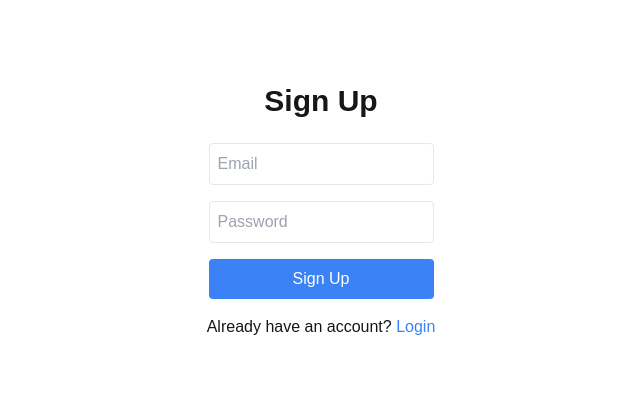
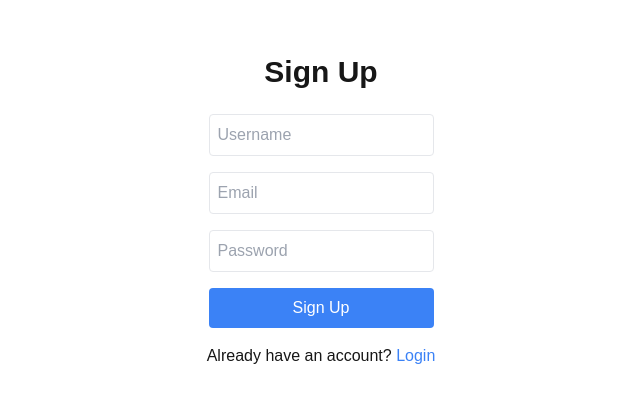
Before and after one commit to Joyce110624/capstone-project, a Next.js app: page /signup in a window 1280 px wide. Shown: the part 189-592 px from the top of the page, without its empty margins (319-959 px from the left). Built offline with nearby package versions, Linux system fonts and the light colour scheme; no server answers.

Commit message:
Added "username" and "userId (uid) to Firebase

```diff
--- a/app/(auth)/signup/page.tsx
+++ b/app/(auth)/signup/page.tsx
@@ -11,6 +11,7 @@ import Link from "next/link";
 const SignupPage = () => {
   const [email, setEmail] = useState("");
   const [password, setPassword] = useState("");
+  const [username, setUsername] = useState("");
   const [error, setError] = useState("");
   const router = useRouter();
 
@@ -22,7 +23,9 @@ const SignupPage = () => {
 
       // Save user data in Firestore
       await setDoc(doc(db, "users", user.uid), {
+        username: username,
         email: user.email,
+        uid: user.uid,
         createdAt: new Date(),
         coins: 0, // Initialize coins for gameplay
       });
@@ -39,6 +42,14 @@ const SignupPage = () => {
       <h2 className="text-3xl font-bold mb-6">Sign Up</h2>
       {error && <p className="text-red-600">{error}</p>}
       <form onSubmit={handleSignup} className="flex flex-col space-y-4">
+      <input
+          type="text"
+          placeholder="Username"
+          value={username}
+          onChange={(e) => setUsername(e.target.value)}
+          required
+          className="border p-2 rounded text-black"
+        />
         <input
           type="email"
           placeholder="Email"
--- a/app/(game)/profile/page.tsx
+++ b/app/(game)/profile/page.tsx
@@ -29,9 +29,10 @@ const ProfilePage = () => {
 
           {userData ? (
             <div className="mb-4">
+              <p>Username: {userData.username}</p>
               <p>Email: {userData.email}</p>
               <p>Coins: {userData.coins}</p>
-              <p>Game Progress: {userData.progress.join(", ")}</p>
+              {/* <p>Game Progress: {userData.progress.join(", ")}</p> */}
             </div>
           ) : (
             <p>Loading user data...</p>
--- a/firebase/firebaseConfig.ts
+++ b/firebase/firebaseConfig.ts
@@ -5,12 +5,18 @@ import { getFirestore } from "firebase/firestore";
 
 
 const firebaseConfig = {
-    apiKey: "AIzaSyADJDdgq-CUIFS6fw-zGKlN7dIF4MMOI8c",
-    authDomain:  "capstone-project-3ffe9.firebaseapp.com",
-    projectId:  "capstone-project-3ffe9",
-    storageBucket: "capstone-project-3ffe9.appspot.com",
-    messagingSenderId:  "793947193098",
-    appId:"1:793947193098:web:7ff3789129997210bf04f3",
+    apiKey: "AIzaSyAuWybiMOKjspMoyMF_Z7NfXm_9JISeObE",
+    authDomain:  "joyce-capstone-project-demo.firebaseapp.com",
+    projectId:  "joyce-capstone-project-demo",
+    storageBucket: "joyce-capstone-project-demo.appspot.com",
+    messagingSenderId:  "527498677290",
+    appId:"1:527498677290:web:5f89966e71dc555ab10753",
+    // apiKey: "AIzaSyADJDdgq-CUIFS6fw-zGKlN7dIF4MMOI8c",
+    // authDomain:  "capstone-project-3ffe9.firebaseapp.com",
+    // projectId:  "capstone-project-3ffe9",
+    // storageBucket: "capstone-project-3ffe9.appspot.com",
+    // messagingSenderId:  "793947193098",
+    // appId:"1:793947193098:web:7ff3789129997210bf04f3",
 //   apiKey: "YOUR_API_KEY",
 //   authDomain: "YOUR_AUTH_DOMAIN",
 //   projectId: "YOUR_PROJECT_ID",
```
